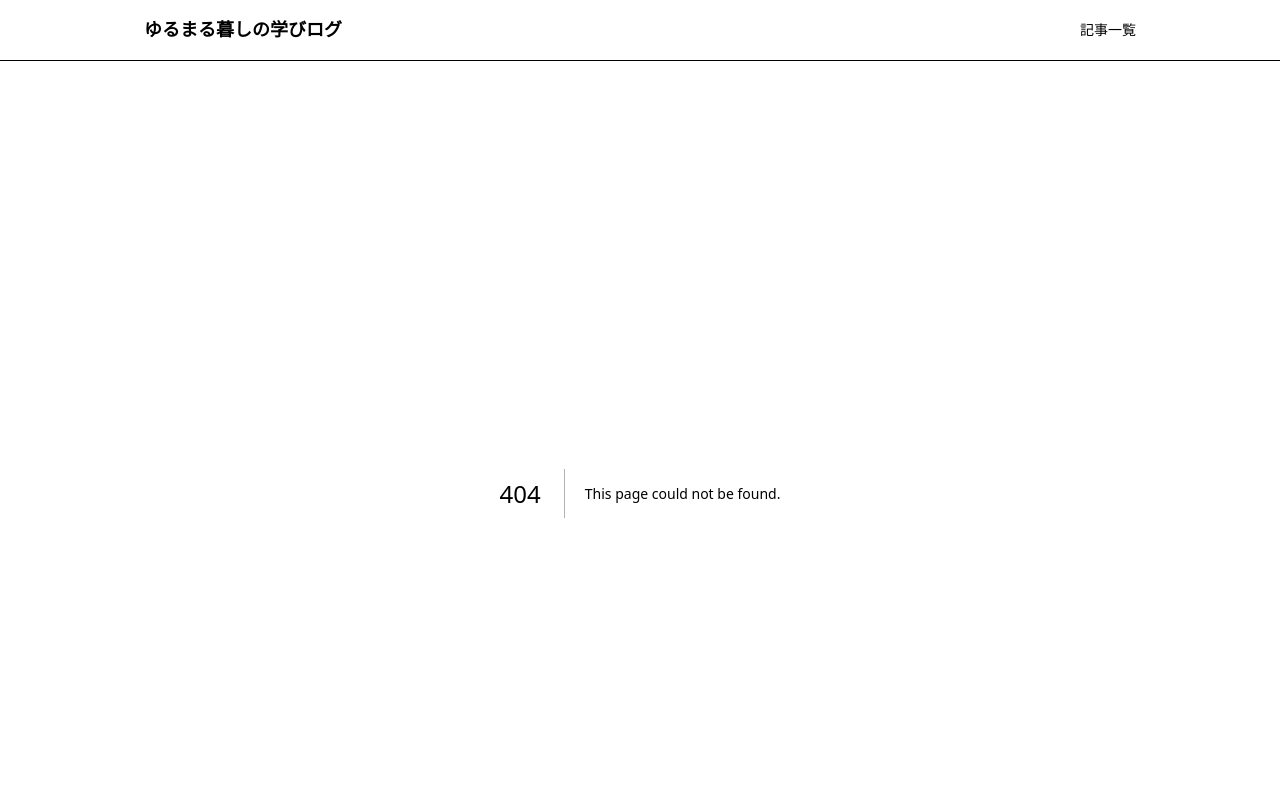
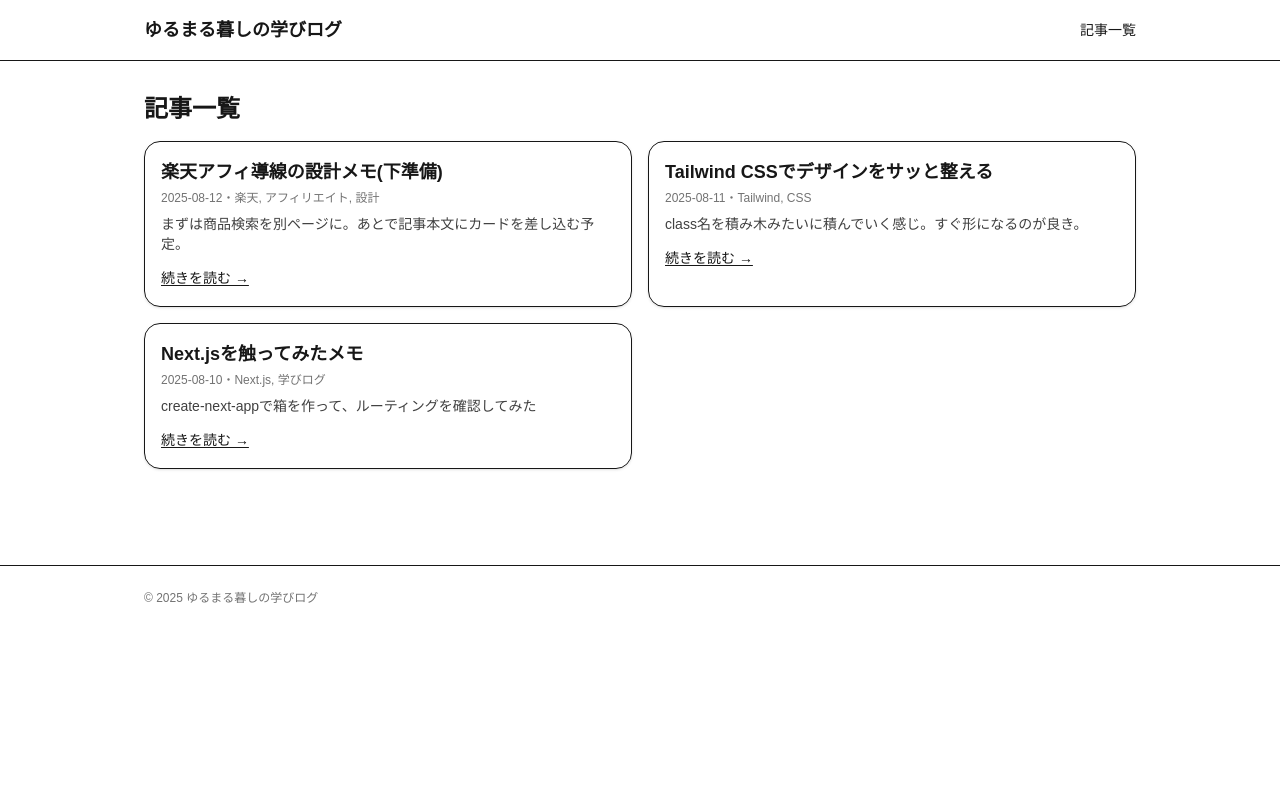
Before and after one commit to Anju1023/yurumaru-blog, a Next.js app: page /posts in a window 1280 px wide. Before the commit this address had no page. Shown: the top 800 px of the page. Built offline with nearby package versions, Linux system fonts and the light colour scheme.

Commit message:
PostCardコンポーネントに新しいプロパティを追加し、表示内容を動的に変更できるようにしました。また、スタイルの微調整を行い、全体のデザインを向上させました。

```diff
--- /dev/null
+++ b/src/app/posts/page.tsx
@@ -0,0 +1,17 @@
+import PostCard from '@/components/PostCard';
+import { getAllPosts } from '@/lib/posts';
+
+export default function PostsPage() {
+	const posts = getAllPosts();
+
+	return (
+		<div>
+			<h1 className="text-2xl font-bold mb-4">記事一覧</h1>
+			<div className="grid gap-4 sm:grid-cols-2">
+				{posts.map((p) => (
+					<PostCard key={p.slug} post={p} />
+				))}
+			</div>
+		</div>
+	);
+}
```
